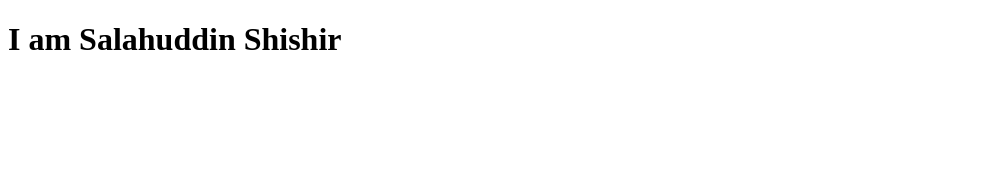
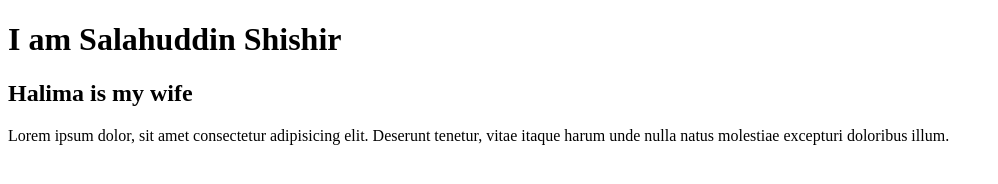
Before and after one commit to shishirttc/Acme, a plain HTML site: page index.html in a window 1280 px wide. Shown: the whole page, without its empty margins (0-998 px from the left). Drawn offline with Linux system fonts and the light colour scheme.

Commit message:
this is secound commit

```diff
--- a/index.html
+++ b/index.html
@@ -9,5 +9,7 @@
 </head>
 <body>
     <h1>I am Salahuddin Shishir</h1>
+    <h2>Halima is my wife</h2>
+    <p>Lorem ipsum dolor, sit amet consectetur adipisicing elit. Deserunt tenetur, vitae itaque harum unde nulla natus molestiae excepturi doloribus illum.</p>
 </body>
 </html>
```
